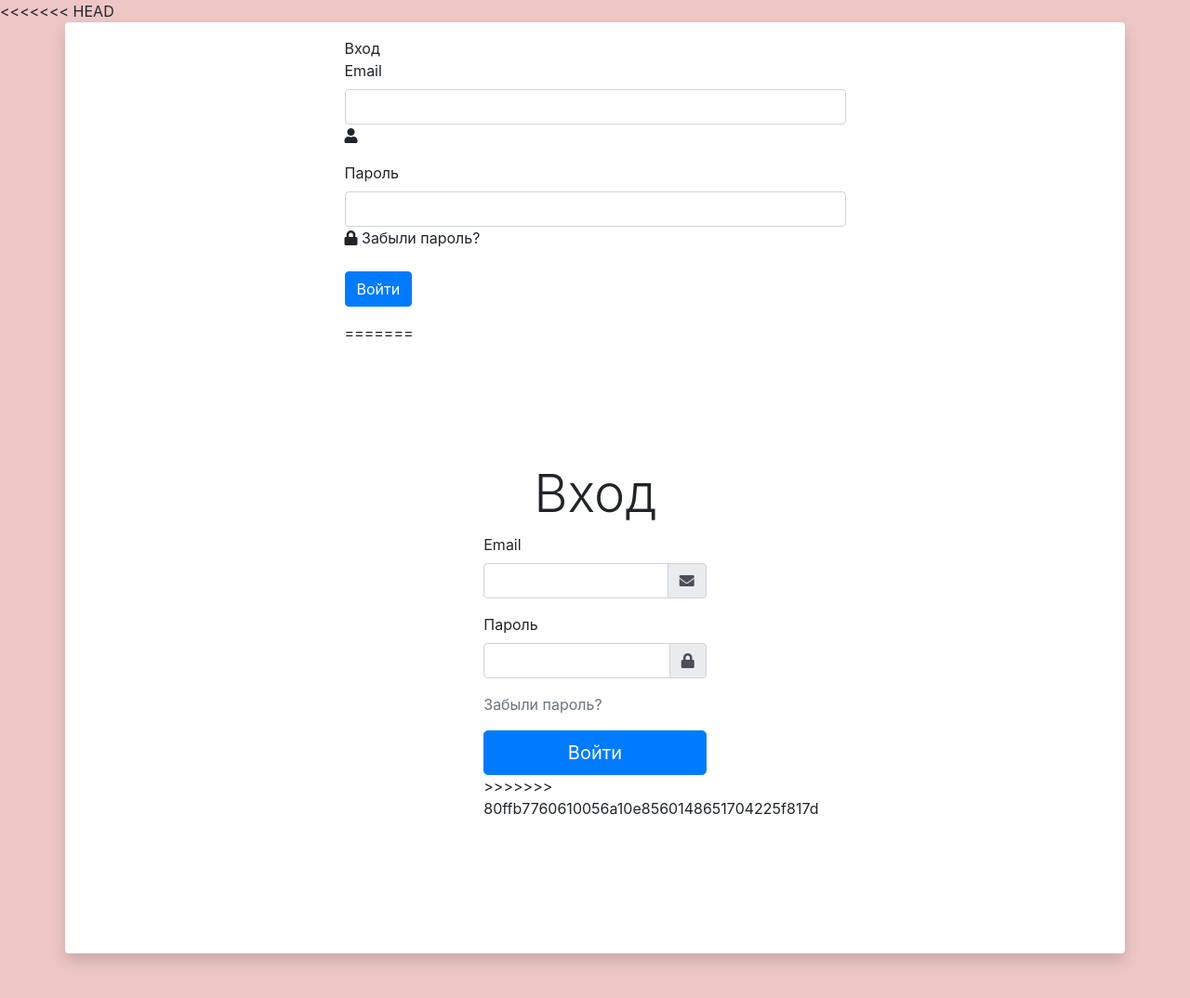
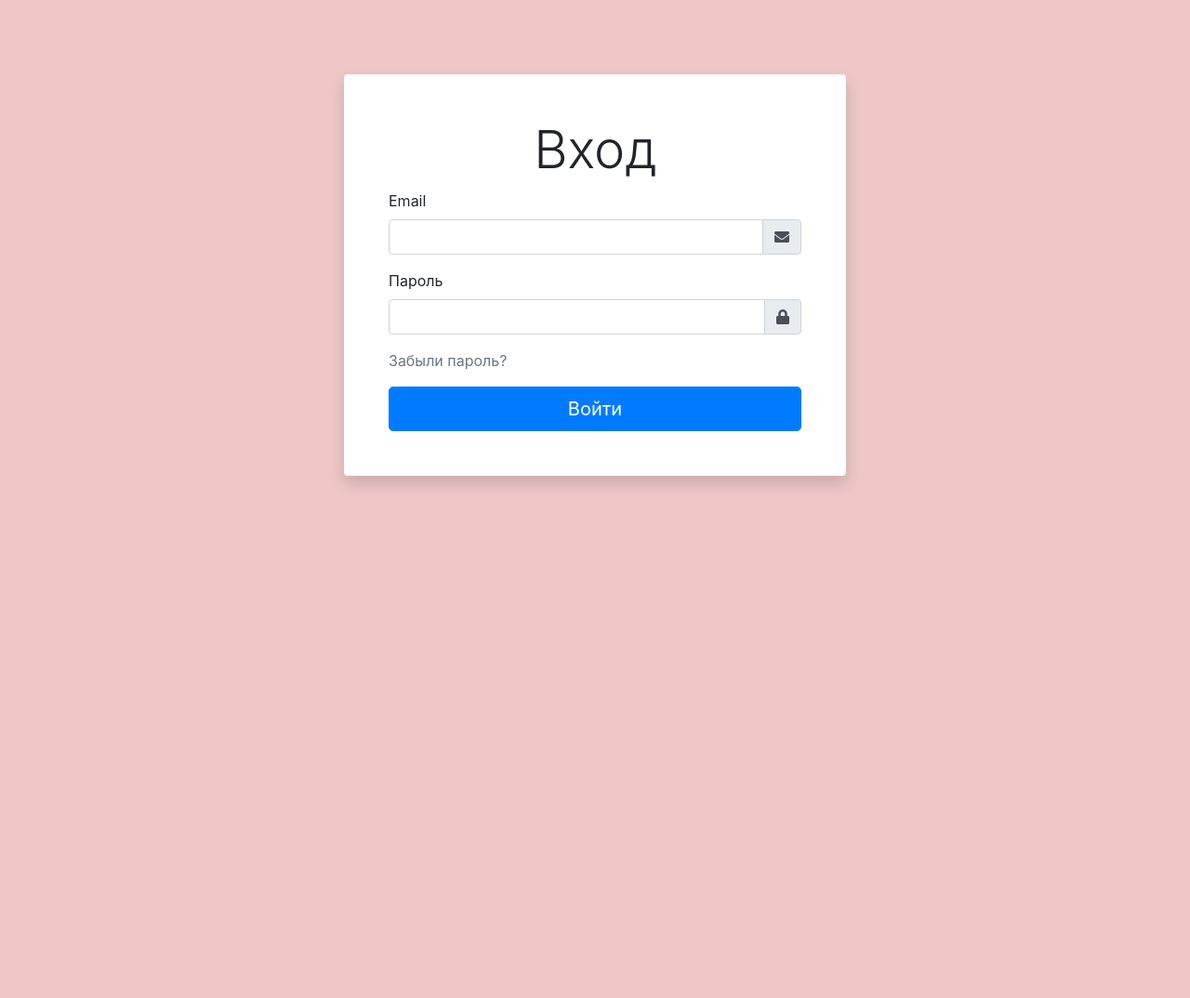
Before and after one commit to ConfickerVik/ARM, a Django app: page / in a window 1280 px wide. Shown: the part 64-1138 px from the top of the page at 93% size. After the commit the page ends 587 px from the top, so only its background shows below. Run offline with Django 3.2, Linux system fonts and the light colour scheme; some libraries are stand-ins or nearby versions.

Commit message:
edit auth page

```diff
--- a/KRPS/templates/auth/index.html
+++ b/KRPS/templates/auth/index.html
@@ -12,32 +12,10 @@
         <h4 class="navbar-brand">ARM организации занятий</h4>
     </nav>
 
-
-<<<<<<< HEAD
-    <div class="container shadow p-3 mb-5 bg-white rounded">
-            <div class="row  justify-content-center align-items-center" style="height=80vh">
-                <div class="col-md-offset-3 col-md-6">
-                    <form action="" method="POST" class="form-horizontal">
-                        <span class="heading">Вход</span>
-                        <div class="form-group">
-                            <label for="exampleInputEmail1">Email</label>
-                            <input type="email" class="form-control" id="inputEmail">
-                            <i class="fas fa-user"></i>
-                        </div>
-                        <div class="form-group help">
-                            <label for="exampleInputPassword1">Пароль</label>
-                            <input type="password" class="form-control" id="inputPassword" >
-                            <i class="fa fa-lock"></i>
-                            <label for="">Забыли пароль?</label>
-                        </div>
-                        <div class="form-group">
-                            <button type="submit" class="btn btn-primary">Войти</button>
-                        </div>
-=======
     <div class="container">
             <div class="row justify-content-center align-items-center" style="height: 80vh;">
                 <div class="col-md-offset-3 col-md-6">
-                    <form class="form-horizontal shadow p-5 mb-5 bg-white rounded">
+                    <form method="post" class="form-horizontal shadow p-5 mb-5 bg-white rounded">
                         <h1 class="display-4 text-center">Вход</h1>
                         <label>Email</label>
                         <div class="input-group mb-3">
@@ -61,10 +39,10 @@
                             <div class="">
                                 <button type="submit" class="btn btn-primary btn-lg btn-block mt-2">Войти</button>
                             </div>
->>>>>>> 80ffb7760610056a10e8560148651704225f817d
                 </form>
             </div>
         </div>
     </div>
-    <!-- <form action="" method="post"></form> -->
+
+    <form action="" method="post"></form>
 {% endblock %}
```
